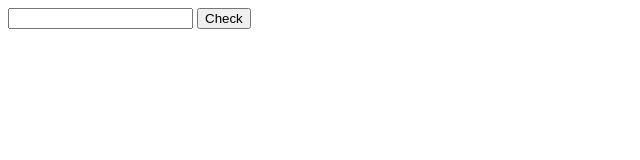
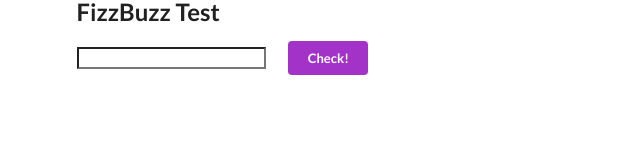
Before and after one commit to Kirkegod/fizzbuzz_challenge, a website: page src/index.html in a window 1280 px wide. Shown: the whole page, without its empty margins (0-640 px from the left). Drawn offline with nearby package versions, Linux system fonts and the light colour scheme.

Commit message:
Project turned in.

```diff
--- a/src/index.html
+++ b/src/index.html
@@ -5,15 +5,20 @@
     <meta name="viewport" content="width=device-width, initial-scale=1.0">
     <meta http-equiv="X-UA-Compatible" content="ie=edge">
     <title>Puppeteer Mocha Scaffold</title>
+    <link rel="stylesheet" href="https://cdnjs.cloudflare.com/ajax/libs/semantic-ui/2.2.10/semantic.min.css">
 </head>
 <body>
-    <input type="text" id="value">
-    <input type="submit" value="Check" id="button">
-    <div id="display_answer"></div>
+    <div class="ui container">
+        <h1 class="ui large header">FizzBuzz Test</h1>
+        <input class="ui" type="text" id="value"><i class="calcualtor icon"></i>
+        <input class="ui small purple button" type="submit" value="Check!" id="button">
+        <i class="calcualtor icon"></i>
+        <div id="display_answer"></div>
+    </div>
 
     <script src="js/fizzbuzz.js"></script>
-
-    <script>
+    <script src="https://cdnjs.cloudflare.com/ajax/libs/semantic-ui/2.2.10/semantic.min.css"></script>
+    <script type="text/javascript">
         document.addEventListener('DOMContentLoaded', () => {
             let button = document.getElementById('button')
             let displayDiv = document.getElementById('display_answer')
@@ -25,5 +30,6 @@
             })
         })
     </script>
+
 </body>
 </html>
```
Also changed, not shown: README.md.
